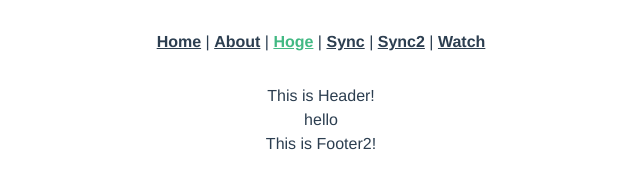
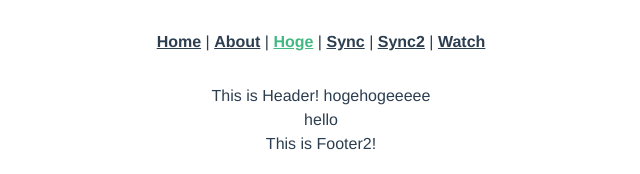
Before and after one commit to mogi86/study-vue3, a Vue app: page /hoge in a window 1280 px wide. Shown: the top 174 px of the page, without its empty margins (319-959 px from the left). Built offline with nearby package versions, Linux system fonts and the light colour scheme; the HTML template or start-up script is replaced by a standard one.

Commit message:
add sample of props

```diff
--- a/src/components/Header.vue
+++ b/src/components/Header.vue
@@ -1,14 +1,30 @@
 <template>
   <div>
     {{ message }}
+    {{ hoge }}
   </div>
 </template>
 
-<script setup>
+<script>
 import {ref} from "vue"
 
-const message = ref('This is Header!')
+export default {
+  props: {
+    hoge: {
+      type: String,
+      default: ''
+    },
+    title: String
+  },
+  setup(props) {
+    const message = ref('This is Header!')
+    console.log(props.title)
 
+    return {
+      message
+    }
+  }
+}
 </script>
 
 <style scoped>
--- a/src/views/HogeView.vue
+++ b/src/views/HogeView.vue
@@ -1,5 +1,10 @@
 <template>
-  <Header/>
+  <Header
+      hoge="hogehogeeeee"
+      class="test"
+      title="titledayo"
+      :fuga="fugafuga"
+  ></Header>
   <div>
     {{ message }}
   </div>
```
